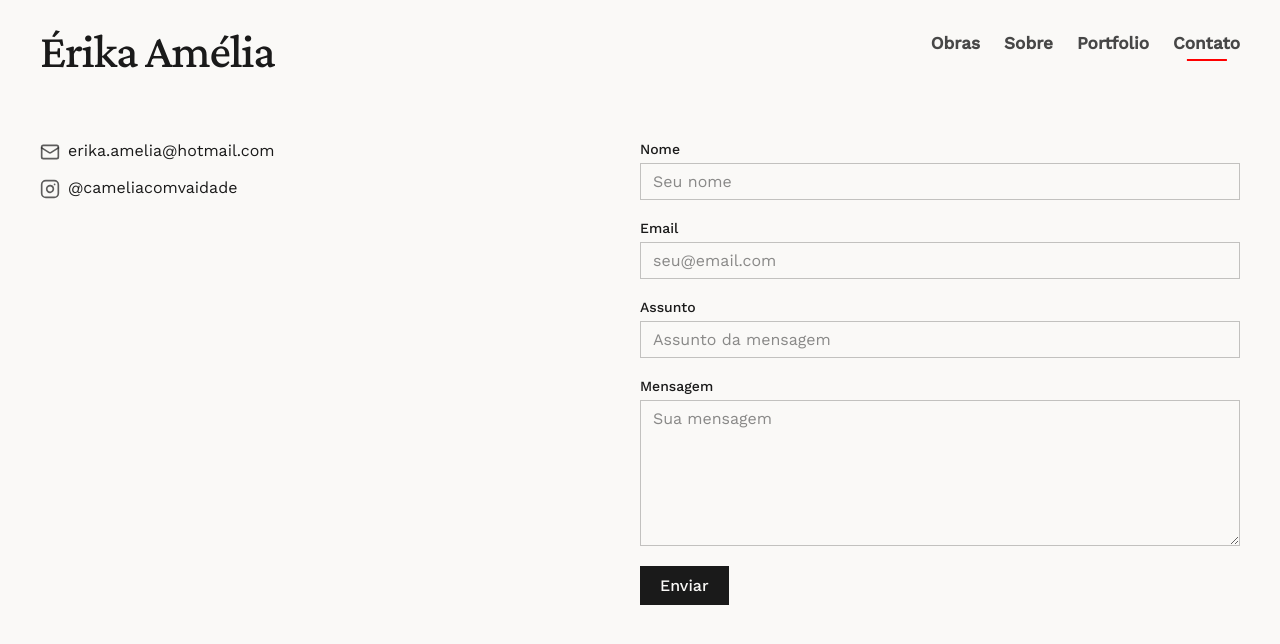
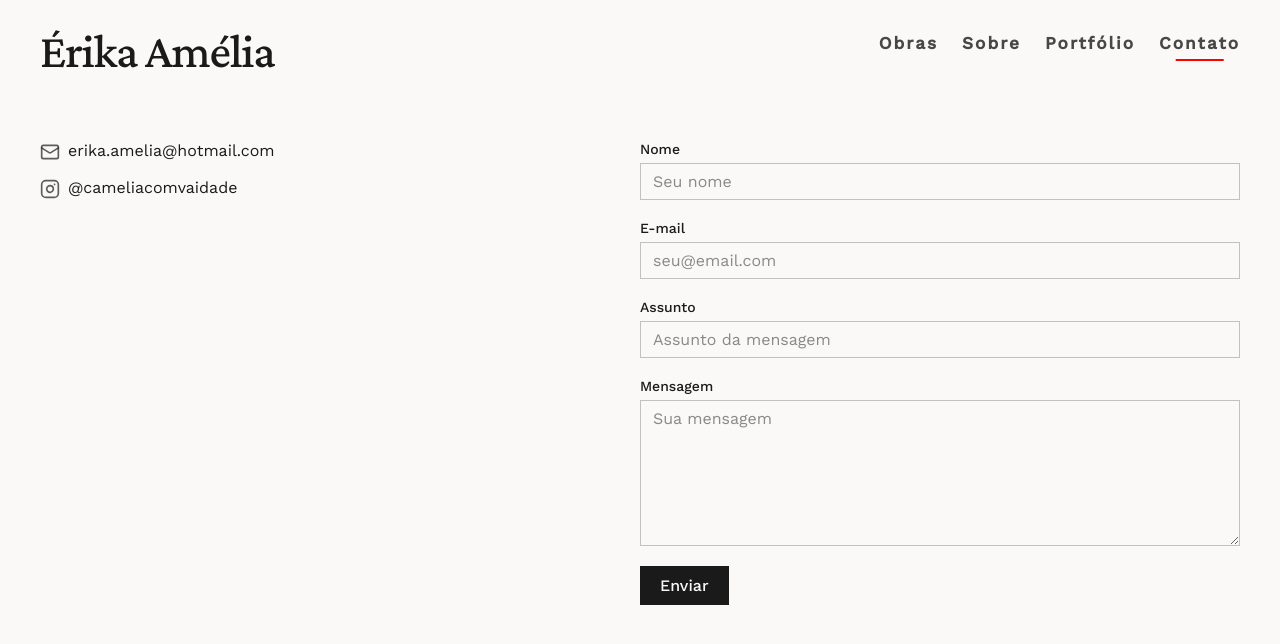
Before and after one commit to nasciba/erika-amelia, a Next.js app: page /contato in a window 1280 px wide. Shown: the top 644 px of the page. Built offline with nearby package versions, Linux system fonts and the light colour scheme; no server answers.

Commit message:
add letterspacing in navitems

```diff
--- a/src/app/components/ContactForm.tsx
+++ b/src/app/components/ContactForm.tsx
@@ -33,7 +33,7 @@ export function ContactForm() {
           />
         </ContactField>
         <ContactField>
-          <ContactFieldLabel htmlFor="contact-email">Email</ContactFieldLabel>
+          <ContactFieldLabel htmlFor="contact-email">E-mail</ContactFieldLabel>
           <ContactFieldInput
             id="contact-email"
             name="email"
--- a/src/app/components/Nav.tsx
+++ b/src/app/components/Nav.tsx
@@ -14,7 +14,7 @@ import {
 const links = [
   { href: "/obras", label: "Obras" },
   { href: "/bio", label: "Sobre" },
-  { href: "/portfolio", label: "Portfolio" },
+  { href: "/portfolio", label: "Portfólio" },
   { href: "/contato", label: "Contato" },
 ];
 
--- a/src/app/components/styled/NavStyles.ts
+++ b/src/app/components/styled/NavStyles.ts
@@ -98,6 +98,7 @@ export const NavList = styled.ul<{ $isOpen?: boolean }>`
 
 export const NavItem = styled.li<{ $isHome?: boolean }>`
   padding-bottom: 8px;
+  letter-spacing: 2px;
   @media (max-width: 799px) {
     padding: 0.75rem 0;
     border-bottom: 1px solid color-mix(in srgb, var(--foreground) 10%, transparent);
--- a/src/app/portfolio/page.tsx
+++ b/src/app/portfolio/page.tsx
@@ -8,7 +8,7 @@ export default async function PortfolioPage() {
   return (
     <div>
       <PortfolioLink href={documentUrl} rel="noopener noreferrer" target="_blank">
-        Portfolio - Baixar arquivo
+        Portfólio - Baixar arquivo
       </PortfolioLink>
     </div>
   );
```
